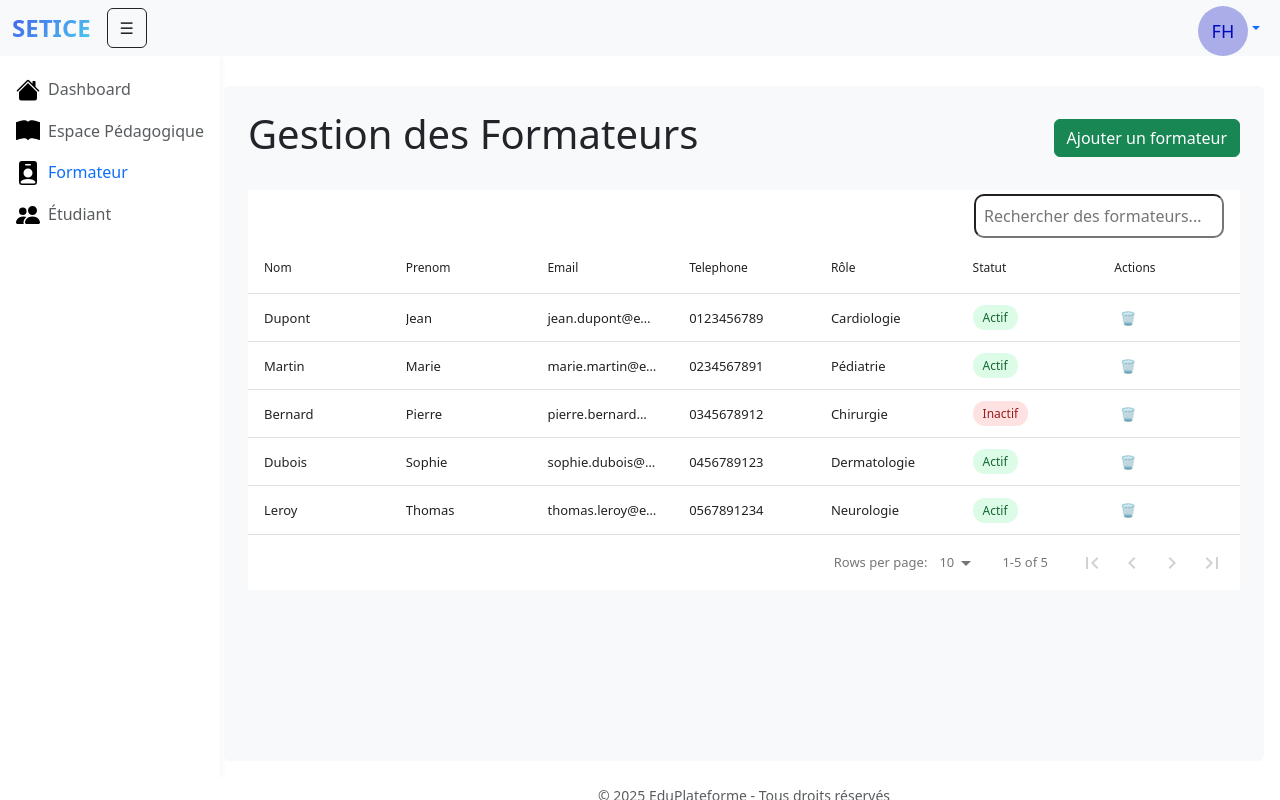
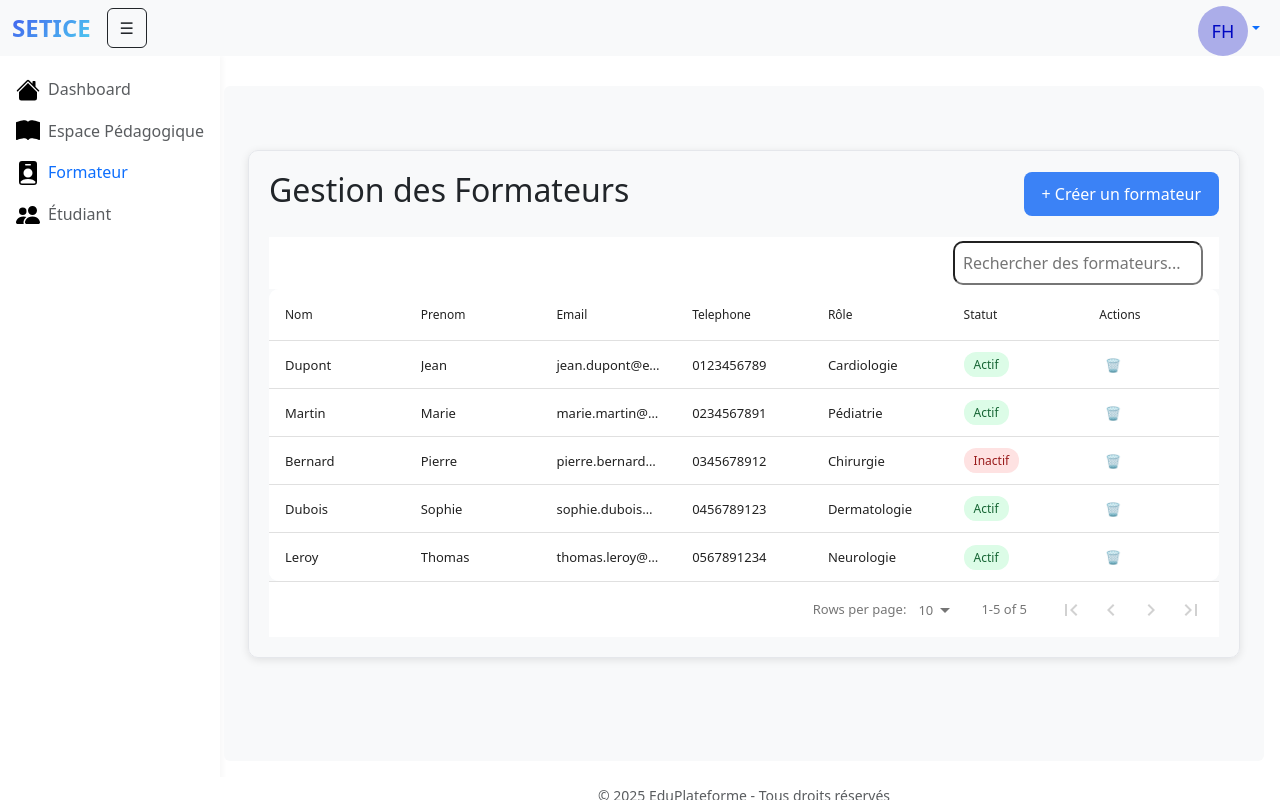
Before and after one commit to FranckHOUNSSOU/ApexDev-SETICE-Frontend, a React (Vite) app: page /formateur in a window 1280 px wide. Built offline with nearby package versions, Linux system fonts and the light colour scheme.

Commit message:
second v1

```diff
--- a/src/components/pages/Formateur.tsx
+++ b/src/components/pages/Formateur.tsx
@@ -1,5 +1,4 @@
 import React, { useState } from "react";
-import { Button } from 'react-bootstrap';
 import DataTable, { type TableColumn } from "react-data-table-component";
 
 type Formateur = {
@@ -245,10 +244,45 @@ const GestionFormateurs: React.FC = () => {
   // RENDER
   // =======================
   return (
-    <div>
-      <div className="d-flex justify-content-between align-items-center mb-4">
-        <h1>Gestion des Formateurs</h1>
-        <Button variant="success">Ajouter un formateur</Button>
+    <div style={{// maxWidth: "1100px", margin: "40px auto", padding: "20px",
+
+  maxWidth: "1100px",
+  margin: "40px auto",
+  padding: "20px",
+  border: "1px solid #e5e7eb", // ← Ajoutez cette ligne
+  borderRadius: "10px",         // ← Ajoutez cette ligne
+  boxShadow: "0 2px 8px rgba(0,0,0,0.1)" // ← Optionnel
+
+
+
+
+     }}>
+      {/* TITRE + BOUTON */}
+      <div
+        style={{
+          display: "flex",
+          justifyContent: "space-between",
+          alignItems: "center",
+          marginBottom: "20px",
+        }}
+      >
+        <h2>Gestion des Formateurs</h2>
+
+        {!showForm && (
+          <button
+            onClick={() => setShowForm(true)}
+            style={{
+              background: "#3b82f6",
+              color: "#fff",
+              padding: "10px 18px",
+              borderRadius: "8px",
+              border: "none",
+              cursor: "pointer",
+            }}
+          >
+            + Créer un formateur
+          </button>
+        )}
       </div>
 
       {/* FORMULAIRE AJOUT */}
```
